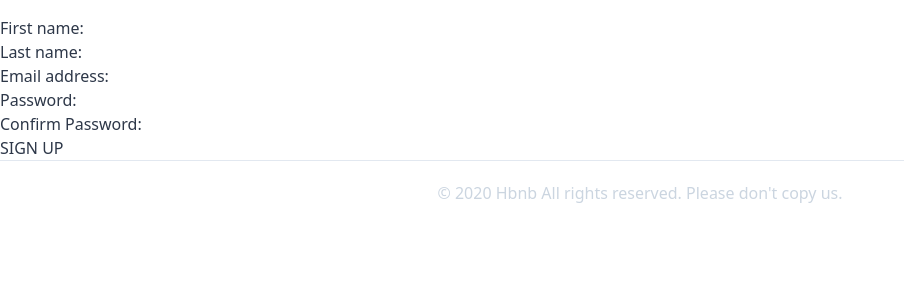
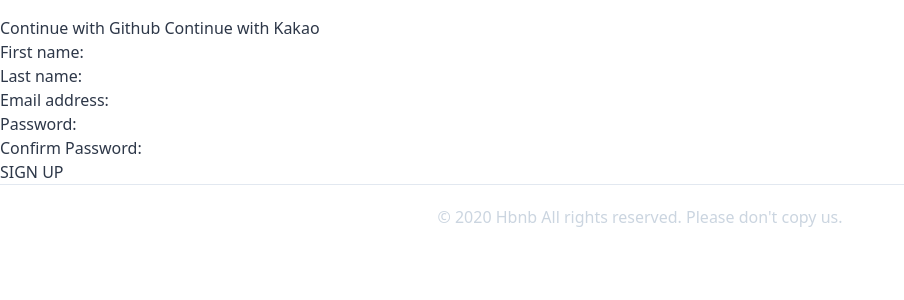
Before and after one commit to Hunnie-Berlin/airbnb_clone, a Django app: page /users/signup/ in a window 1280 px wide. Shown: the part 80-380 px from the top of the page, without its empty margins (0-904 px from the left). Run offline with Django 3.2, Linux system fonts and the light colour scheme; style sheets or scripts are compiled from the project's sources; some libraries are stand-ins or nearby versions.

Commit message:
Social Login: Github

```diff
--- /dev/null
+++ b/templates/partials/social_login.html
@@ -0,0 +1,8 @@
+<div>
+    <a href="{% url 'users:github-login' %}">
+        Continue with Github
+    </a>
+    <a href="#">
+        Continue with Kakao
+    </a>
+</div>
--- a/templates/users/login.html
+++ b/templates/users/login.html
@@ -7,6 +7,7 @@
 
 
 {% block content %}
+{% include "partials/social_login.html" %}
 <form method="POST" action="{% url 'users:login' %}">
     {% csrf_token %}
     {{form.as_p}}
--- a/templates/users/signup.html
+++ b/templates/users/signup.html
@@ -7,6 +7,7 @@
 
 
 {% block content %}
+{% include "partials/social_login.html" %}
 <form method="POST" action="{% url 'users:signup' %}">
     {% csrf_token %}
     {{form.as_p}}
--- a/users/admin.py
+++ b/users/admin.py
@@ -29,6 +29,7 @@ class CustomUserAdmin(UserAdmin):
                     "language",
                     "currency",
                     "superhost",
+                    "login_method",
                 ),
             },
         ),
@@ -49,4 +50,5 @@ class CustomUserAdmin(UserAdmin):
         "is_superuser",
         "email_verified",
         "email_secret",
+        "login_method",
     )
--- a/users/models.py
+++ b/users/models.py
@@ -41,6 +41,15 @@ class User(AbstractUser):
         (CURRENCY_EUR, "EUR"),
     )
 
+    LOGIN_EMAIL = "email"
+    LOGIN_GITHUB = "github"
+    LOGIN_KAKAO = "kakao"
+    LOGIN_CHOICES = (
+        (LOGIN_EMAIL, "Email"),
+        (LOGIN_GITHUB, "Github"),
+        (LOGIN_KAKAO, "Kakao"),
+    )
+
     avatar = models.ImageField(upload_to="avatars", blank=True)
     gender = models.CharField(choices=GENDER_CHOICES, max_length=10, blank=True)
     bio = models.TextField(blank=True)
@@ -54,6 +63,9 @@ class User(AbstractUser):
     superhost = models.BooleanField(default=False)
     email_verified = models.BooleanField(default=False)
     email_secret = models.CharField(max_length=20, default="", blank=True)
+    login_method = models.CharField(
+        max_length=10, choices=LOGIN_CHOICES, default="Email"
+    )
 
     def verify_email(self):
 
--- a/users/urls.py
+++ b/users/urls.py
@@ -5,6 +5,8 @@ app_name = "users"
 
 urlpatterns = [
     path("login/", views.LoginView.as_view(), name="login"),
+    path("login/github/", views.github_login, name="github-login"),
+    path("login/github/callback", views.github_callback, name="github-callback"),
     path("logout/", views.log_out, name="logout"),
     path("signup/", views.SignUpView.as_view(), name="signup"),
     path("verify/<str:key>", views.complete_verification, name="complete-verification"),
--- a/users/views.py
+++ b/users/views.py
@@ -1,3 +1,5 @@
+import os
+import requests
 from django.views import View
 from django.views.generic import FormView
 from django.urls import reverse_lazy
@@ -53,3 +55,77 @@ def complete_verification(request, key):
         # to do: add error message
         pass
     return redirect(reverse("core:home"))
+
+
+def github_login(request):
+    client_id = os.environ.get("GH_ID")
+    redirect_uri = "http://127.0.0.1:8000/users/login/github/callback"
+    return redirect(
+        f"https://github.com/login/oauth/authorize?client_id={client_id}&redirect_uri={redirect_uri}&scope=read:user%20user:email"
+    )
+
+
+class GithubException(Exception):
+    pass
+
+
+def github_callback(request):
+    try:
+        client_id = os.environ.get("GH_ID")
+        client_secret = os.environ.get("GH_SECRET")
+        code = request.GET.get("code", None)
+        if code is not None:
+            token_request = requests.post(
+                f"https://github.com/login/oauth/access_token?client_id={client_id}&client_secret={client_secret}&code={code}",
+                headers={"Accept": "application/json"},
+            )
+            token_json = token_request.json()
+            error = token_json.get("error", None)
+            if error is not None:
+                raise GithubException()
+            else:
+                access_token = token_json.get("access_token")
+                profile_request = requests.get(
+                    "https://api.github.com/user",
+                    headers={
+                        "Authorization": f"token {access_token}",
+                        "Accept": "application/json",
+                    },
+                )
+                email_request = requests.get(
+                    "https://api.github.com/user/emails",
+                    headers={
+                        "Authorization": f"token {access_token}",
+                        "Accept": "application/json",
+                    },
+                )
+                profile_json = profile_request.json()
+                email_json = email_request.json()
+                username = profile_json.get("login", None)
+                if username is not None:
+                    name = profile_json.get("name")
+                    email = email_json[0].get("email")
+                    bio = profile_json.get("bio")
+                    try:
+                        user = models.User.objects.get(email=email)
+                        print(user.login_method)
+                        if user.login_method != models.User.LOGIN_GITHUB:
+                            raise GithubException()
+                    except models.User.DoesNotExist:
+                        user = models.User.objects.create(
+                            email=email,
+                            first_name=name,
+                            username=email,
+                            login_method=models.User.LOGIN_GITHUB,
+                        )
+                        user.set_unusable_password()
+                        user.save()
+                    login(request, user)
+                    return redirect(reverse("core:home"))
+                else:
+                    raise GithubException()
+        else:
+            raise GithubException()
+    except GithubException:
+        # send error message
+        return redirect(reverse("users:login"))
```
Also changed, not shown: users/migrations/0006_user_login_method.py (added), 2 other files.
